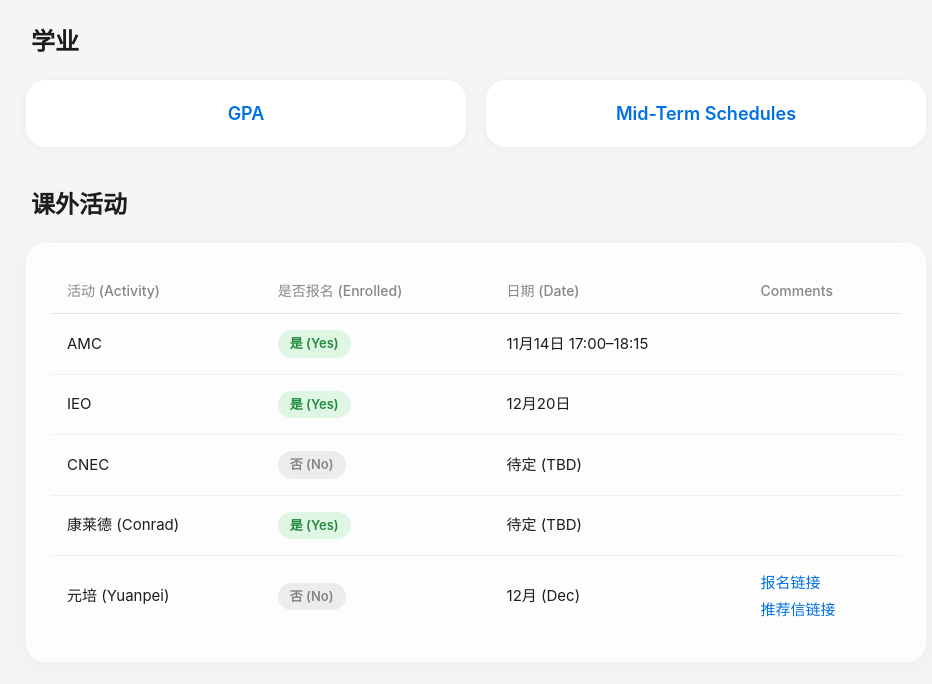
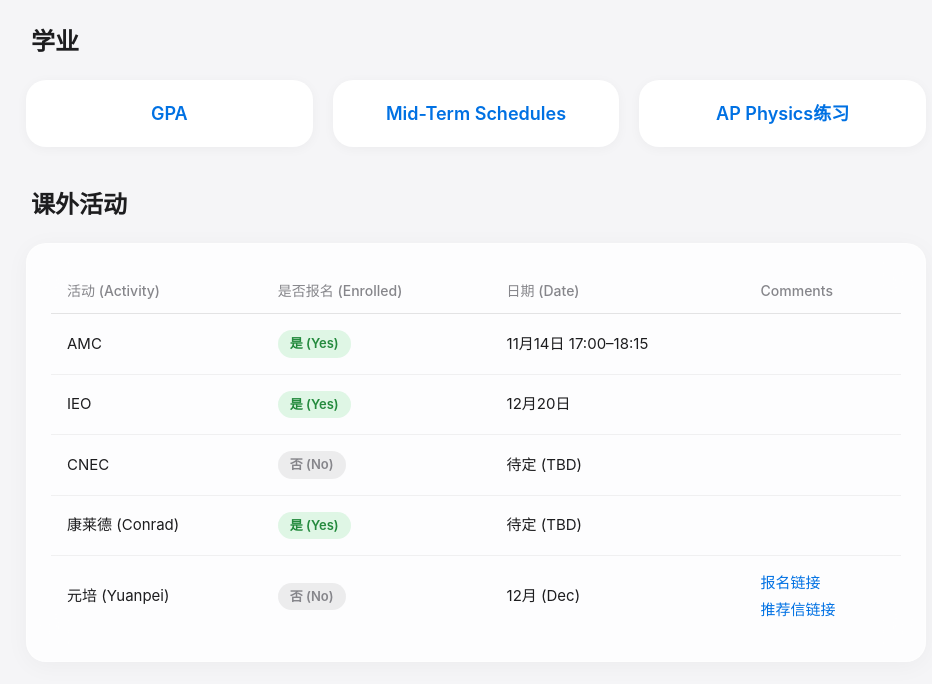
Before and after one commit to vzhang-dev/MichaelY, a plain HTML site: page index.html in a window 1280 px wide. Shown: the part 116-800 px from the top of the page, without its empty margins (164-1096 px from the left). Drawn offline with Linux system fonts and the light colour scheme.

Commit message:
Add files via upload

```diff
--- a/index.html
+++ b/index.html
@@ -266,6 +266,7 @@
         <div class="classes-grid">
             <a href="homework_status.html" class="class-link">GPA</a>
             <a href="Mid-term Scheduels.html" class="class-link">Mid-Term Schedules</a>
+            <a href="https://duola007.github.io/ap-physics1/" target="_blank" class="class-link">AP Physics练习</a>
         </div>
     </section>
 
```
